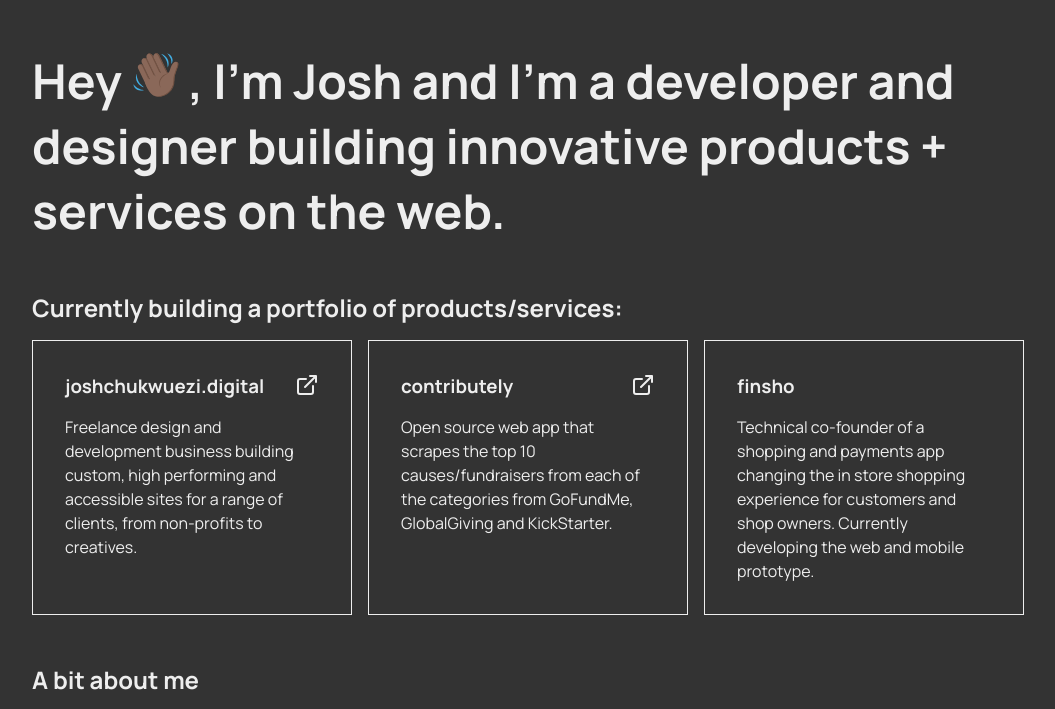
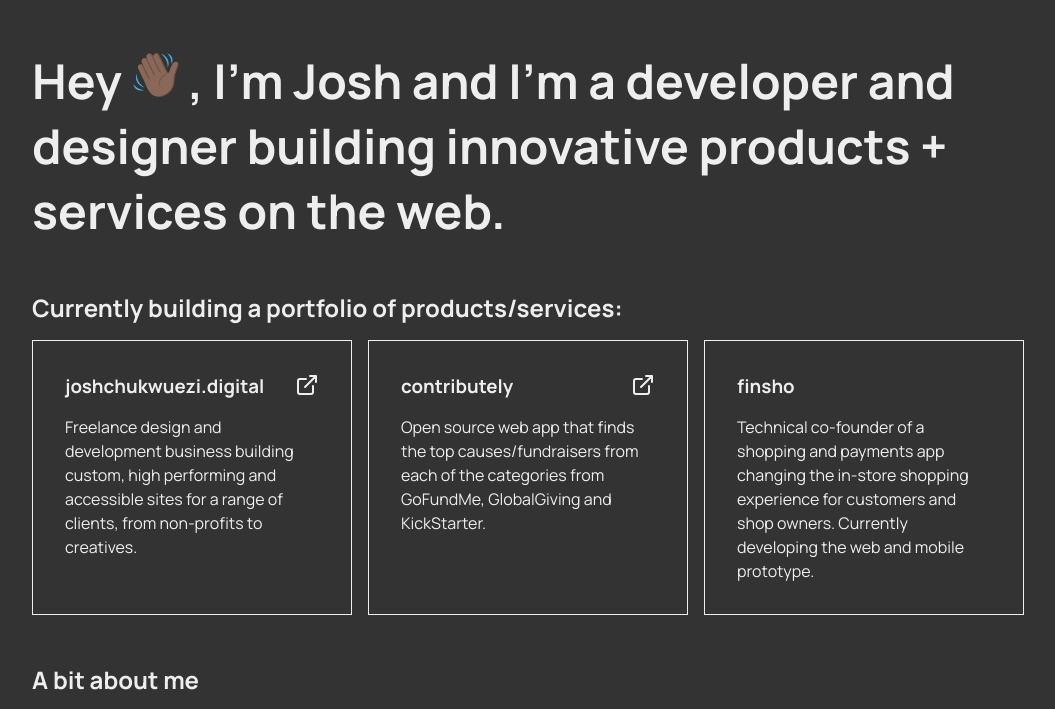
Before and after one commit to jchukwuezi/portfolio-v2, a plain HTML site: page index.html in a window 1280 px wide. Shown: the top 709 px of the page, without its empty margins (112-1167 px from the left). Drawn offline with Linux system fonts and the light colour scheme.

Commit message:
updated copy

```diff
--- a/index.html
+++ b/index.html
@@ -40,14 +40,14 @@
                                 <img src="assets/external-link.svg" alt="External link" class="work__item-external">
                             </div>
                         </a>
-                        <p class="work__item-body">Open source web app that scrapes the top 10 causes/fundraisers from each of the categories from GoFundMe, GlobalGiving and KickStarter.</p>
+                        <p class="work__item-body">Open source web app that finds the top causes/fundraisers from each of the categories from GoFundMe, GlobalGiving and KickStarter.</p>
                     </div>
 
                     <div class="work__item">
                         <div class="work__heading">
                             <h3 class="work__item-heading">finsho</h3>
                         </div>
-                        <p class="work__item-body">Technical co-founder of a shopping and payments app changing the in store shopping experience for customers and shop owners. Currently developing the web and mobile prototype.</p>
+                        <p class="work__item-body">Technical co-founder of a shopping and payments app changing the in-store shopping experience for customers and shop owners. Currently developing the web and mobile prototype.</p>
                     </div>
 
                 </div>
```
